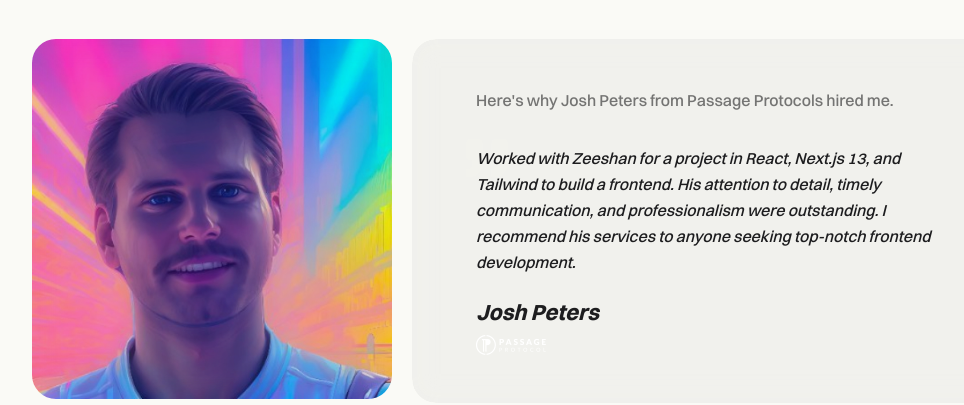
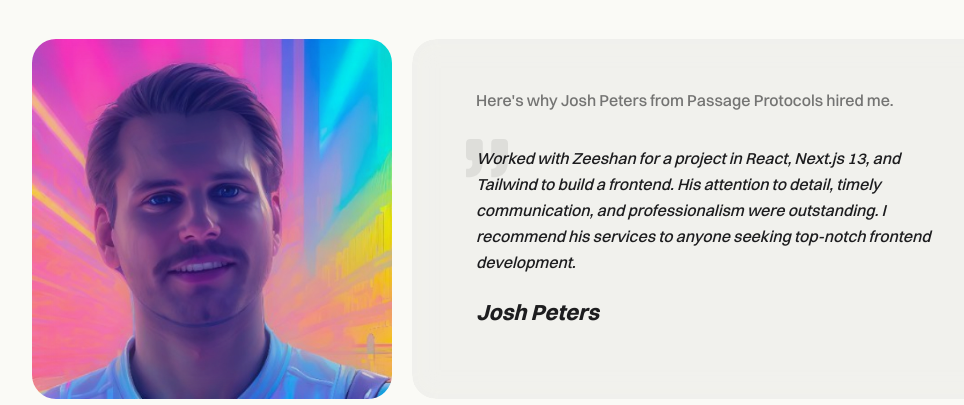
Before and after one commit to zeeshanjunaid/zeeshanjunaid.dev, a Next.js app: page / in a window 1280 px wide. Shown: the part 1600-2005 px from the top of the page, without its empty margins (126-1090 px from the left). Built offline with nearby package versions, Linux system fonts and the light colour scheme.

Commit message:
logo image fixed

```diff
--- a/app/(root)/(routes)/components/testimonials-slider.tsx
+++ b/app/(root)/(routes)/components/testimonials-slider.tsx
@@ -4,6 +4,7 @@ import { BlurBG } from "@/components/blur-bg";
 import { Container } from "@/components/container";
 import Image from "next/image";
 import React from "react";
+import { useTheme } from "next-themes";
 
 interface TestimonialsSliderProps {
   reviews: {
@@ -14,7 +15,7 @@ interface TestimonialsSliderProps {
     featured?: boolean;
   }[];
 }
-const QuotedIcon = () => (
+const QuotedIcon = ({ color }: { color: string }) => (
   <svg
     xmlns="http://www.w3.org/2000/svg"
     width="42"
@@ -23,13 +24,15 @@ const QuotedIcon = () => (
     className="absolute -top-1.5 -left-2.5 -z-10"
   >
     <path
-                  fill="#FAFAF6"
+      fill={color}
       d="M2.1 38.267c6.3 0 14.7-2.126 14.7-17.008V4.252c0-2.657-1.588-4.288-4.2-4.251H4.2C1.575 0 0 1.595 0 4.193v12.815c0 2.657 1.575 4.252 4.2 4.252 2.1 0 2.1 0 2.1 2.125v2.126c0 2.126-2.1 4.252-4.2 4.252S0 29.78 0 31.955v4.186c0 2.126 0 2.126 2.1 2.126zm25.2 0c6.3 0 14.7-2.126 14.7-17.008V4.252c0-2.657-1.59-4.288-4.2-4.251h-8.4c-2.625 0-4.2 1.594-4.2 4.192v12.815c0 2.657 1.575 4.252 4.2 4.252h1.575c0 4.783.525 8.503-5.775 8.503v6.378c0 2.126 0 2.126 2.1 2.126z"
       opacity="0.1"
     ></path>
   </svg>
-)
+);
 const TestimonialsSlider = ({ reviews }: TestimonialsSliderProps) => {
+  const { theme } = useTheme();
+
   return (
     <Container className="mt-8 lg:mt-12 px-5 md:px-7 lg:px-0 relative flex lg:gap-x-5">
       <div className="shrink-0 overflow-hidden rounded-3xl relative hidden lg:block w-[360px] h-[360px]">
@@ -50,7 +53,7 @@ const TestimonialsSlider = ({ reviews }: TestimonialsSliderProps) => {
           </h2>
           <div className="flex flex-col justify-between space-y-12 lg:space-y-5">
             <div className="relative">
-              <QuotedIcon />
+              <QuotedIcon color={theme === "dark" ? "#FAFAF6" : "#3F3F3F"} />
               <p className="italic text-[16px] md:text-[20px] lg:text-[16px] text-dark dark:text-light leading-relaxed md:mr-[72px] lg:mr-0 lg:min-h-[130px]">
                 Worked with Zeeshan for a project in React, Next.js 13, and
                 Tailwind to build a frontend. His attention to detail, timely
@@ -76,7 +79,8 @@ const TestimonialsSlider = ({ reviews }: TestimonialsSliderProps) => {
                     src="/images/testimonials/pp.png"
                     width={70}
                     height={20}
-                    alt=""
+                    alt="passage protocol logo"
+                    className="hidden dark:block"
                   />
                 </div>
               </div>
```
Lines whose indentation alone changed are shown as unchanged.
